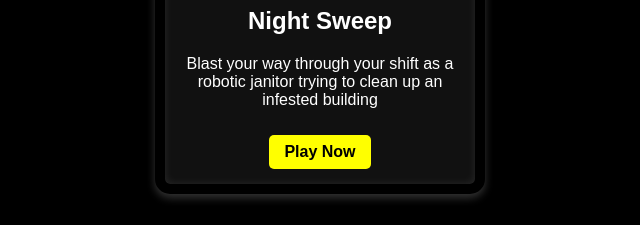
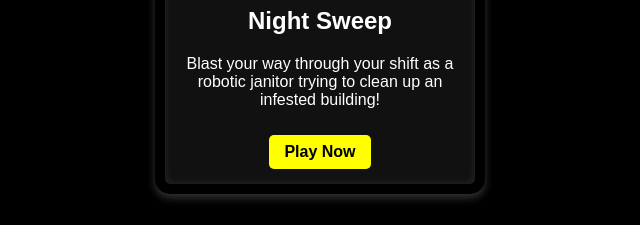
Before and after one commit to lildyll/games, a plain HTML site: page index.html in a window 1280 px wide. Shown: the part 338-563 px from the top of the page, 320-960 px from the left. Drawn offline with Linux system fonts and the light colour scheme; a web font is replaced by a local one.

Commit message:
added ! for testing

```diff
--- a/index.html
+++ b/index.html
@@ -135,7 +135,7 @@
             <img src="BigMode2025 Cover Screen.png"
             alt="Night Sweep">
             <h2>Night Sweep</h2>
-            <p>Blast your way through your shift as a robotic janitor trying to clean up an infested building</p>
+            <p>Blast your way through your shift as a robotic janitor trying to clean up an infested building!</p>
             <a href="https://lildyll.itch.io/nightsweep" target="_blank">Play Now</a>
         </div>
     </div>
```
